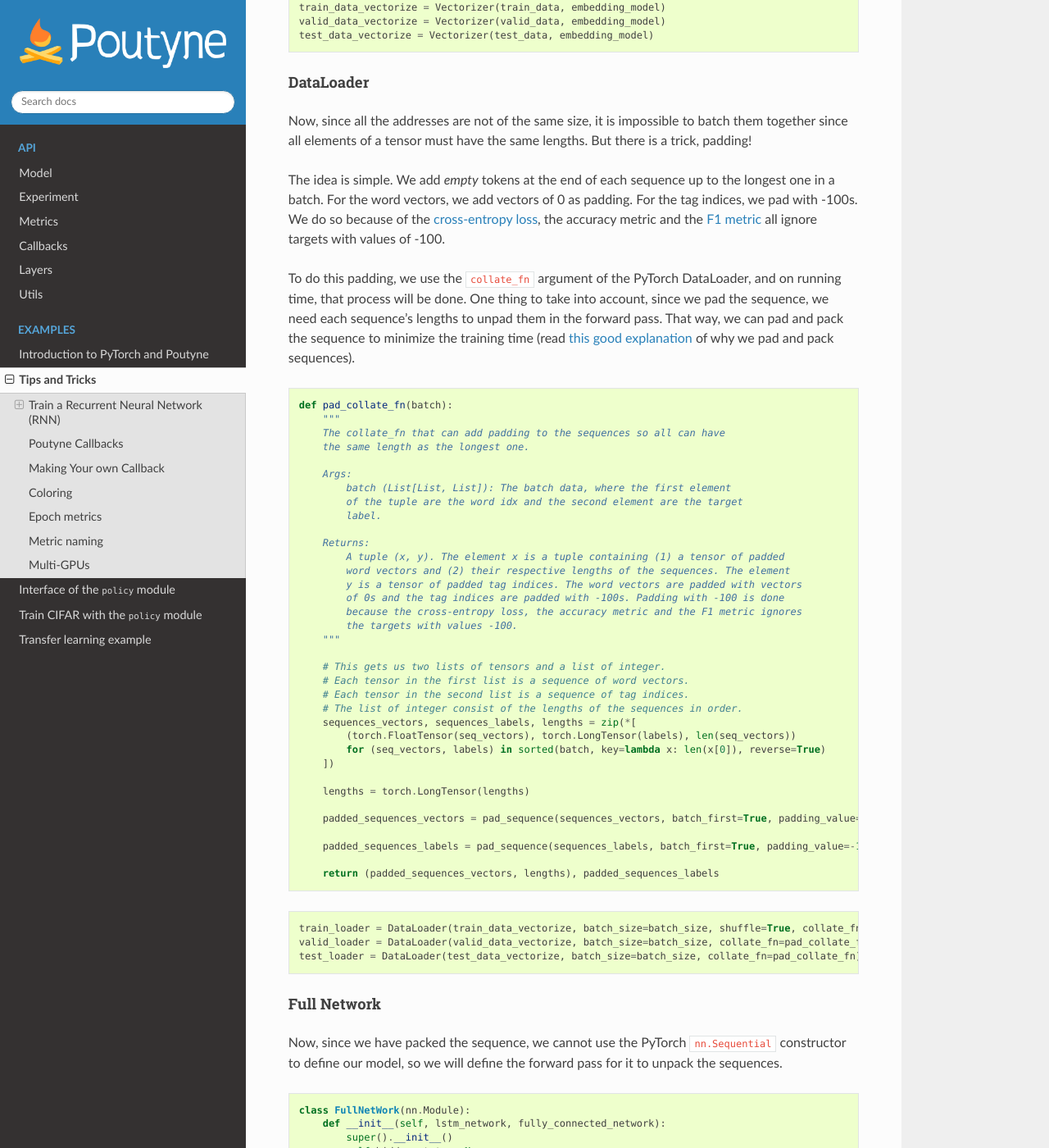
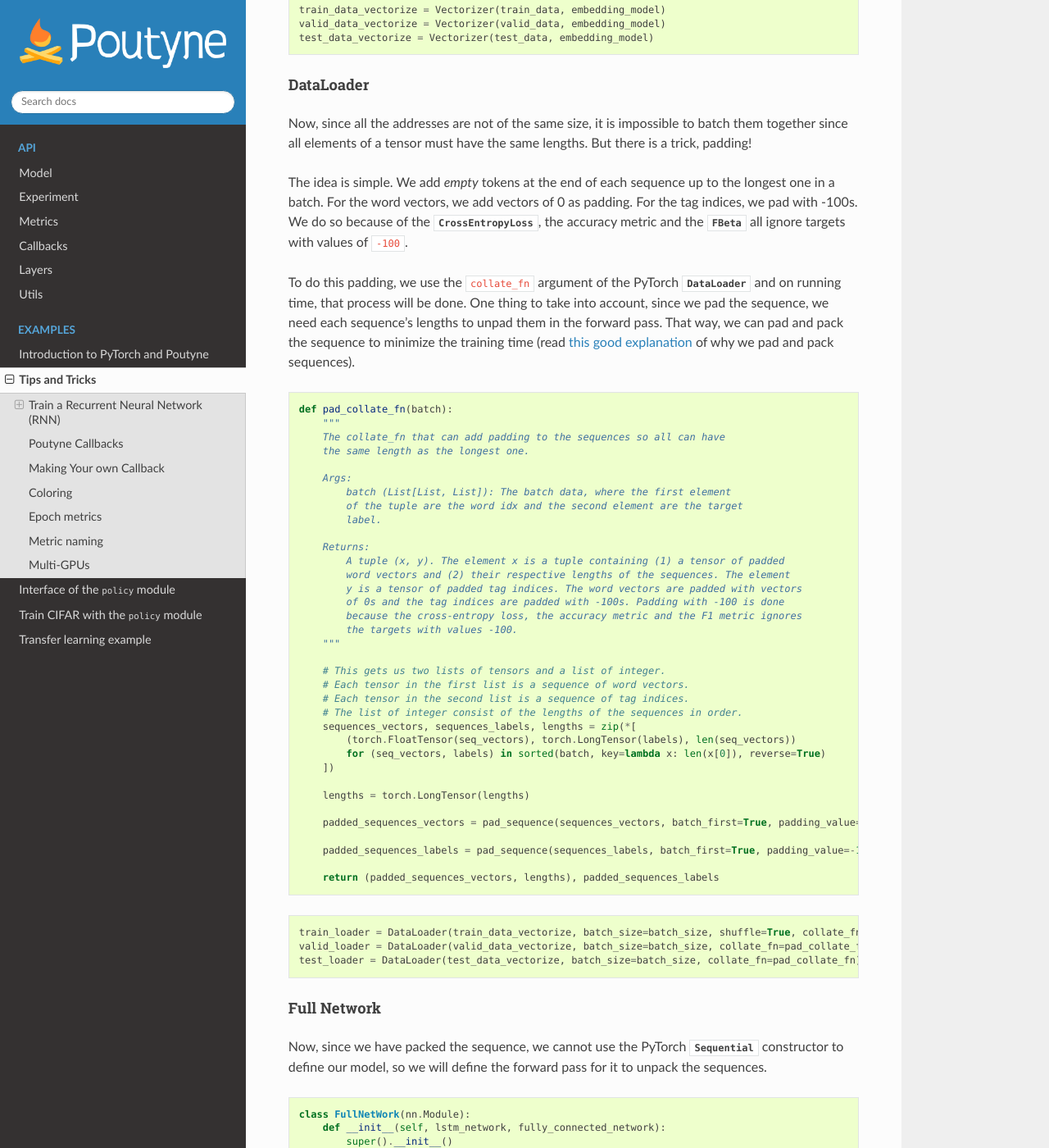
Before and after one commit to GRAAL-Research/poutyne, a Sphinx documentation site: the page built from docs/source/examples/tips_and_tricks.rst, in a window 1280 px wide and 1400 px high, scrolled down 4586 px. Shown: the whole window at 82% size. Built offline with Sphinx 7.4.7 and the Read the Docs theme 2.0.0, drawn with Linux system fonts in a browser that asks for light colours; the version number could not be read and is left out; some of the changed text lies outside the part shown.

Commit message:
img and internal ref

```diff
--- a/docs/source/examples/policy_interface.rst
+++ b/docs/source/examples/policy_interface.rst
@@ -9,13 +9,13 @@
 About the ``policy`` Module Interface
 =====================================
 
-The ``policy`` modules give you fine-grained control over the training process.
-This example demonstrates how the ``policy`` module works and how you can create your own policies.
+The :class:`~poutyne.framework.callbacks.policies` modules give you fine-grained control over the training process.
+This example demonstrates how the :class:`~poutyne.framework.callbacks.policies` module works and how you can create your own policies.
 
 Parameter Spaces and Phases
 ---------------------------
 
-Parameter spaces like ``linspace`` and ``cosinespace`` are the basic building blocks.
+Parameter spaces like :class:`~poutyne.framework.callbacks.policies.linspace` and :class:`~poutyne.framework.callbacks.policies.cosinespace` are the basic building blocks.
 
 .. code-block:: python
 
--- a/docs/source/examples/tips_and_tricks.rst
+++ b/docs/source/examples/tips_and_tricks.rst
@@ -64,7 +64,7 @@
 ---
 For the first component, instead of using a vanilla RNN, we use a variant of it, known as a long short-term memory (LSTM) (to learn more about `LSTM <http://colah.github.io/posts/2015-08-Understanding-LSTMs/>`_. For now, we use a single-layer unidirectional LSTM.
 
-Also, since our data is textual, we will use the well-known word embeddings to encode the textual information. The LSTM input and hidden state dimensions will be of the same size. This size corresponds to the word embeddings dimension, which in our case will be the `French pre trained <https://fasttext.cc/docs/en/crawl-vectors.html>`_ fastText embeddings of dimension 300.
+Also, since our data is textual, we will use the well-known word embeddings to encode the textual information. The LSTM input and hidden state dimensions will be of the same size. This size corresponds to the word embeddings dimension, which in our case will be the `French pre trained <https://fasttext.cc/docs/en/crawl-vectors.html>`_ fastText embeddings of dimension ``300``.
 
 .. Note:: See this `discussion <https://discuss.pytorch.org/t/could-someone-explain-batch-first-true-in-lstm/15402>`_ for the explanation why we use the ``batch_first`` argument.
 
@@ -84,7 +84,7 @@
 Fully-connected Layer
 ---------------------
 
-We use this layer to map the representation of the LSTM (300) to the tag space (8, the number of tags) and predict the most likely tag using a softmax.
+We use this layer to map the representation of the LSTM (``300``) to the tag space (8, the number of tags) and predict the most likely tag using a softmax.
 
 .. code-block:: python
 
@@ -125,7 +125,7 @@
     valid_data = pickle.load(open("./data/valid.p", "rb"))  # 20,000 examples
     test_data = pickle.load(open("./data/test.p", "rb"))  # 30,000 examples
 
-If we take a look at the training dataset, it's a list of 80,000 tuples where the first element is the full address, and the second element is a list of the tag (the ground truth).
+If we take a look at the training dataset, it's a list of ``80,000`` tuples where the first element is the full address, and the second element is a list of the tag (the ground truth).
 
 .. code-block:: python
 
@@ -146,7 +146,7 @@
             """
 
             fasttext.util.download_model('fr', if_exists='ignore')
-            self.embedding_model = fasttext.load_model("./cc.fr.300.bin")
+            self.embedding_model = fasttext.load_model("./cc.fr.``300``.bin")
 
         def __call__(self, address):
             """
@@ -212,9 +212,9 @@
 
 Now, since all the addresses are not of the same size, it is impossible to batch them together since all elements of a tensor must have the same lengths. But there is a trick, padding!
 
-The idea is simple. We add *empty* tokens at the end of each sequence up to the longest one in a batch. For the word vectors, we add vectors of 0 as padding. For the tag indices, we pad with -100s. We do so because of the `cross-entropy loss <https://pytorch.org/docs/stable/generated/torch.nn.CrossEntropyLoss.html#torch.nn.CrossEntropyLoss>`_, the accuracy metric and the `F1 metric <https://poutyne.org/metrics.html#poutyne.framework.metrics.FBeta>`_ all ignore targets with values of -100.
+The idea is simple. We add *empty* tokens at the end of each sequence up to the longest one in a batch. For the word vectors, we add vectors of 0 as padding. For the tag indices, we pad with -100s. We do so because of the :class:`~torch.nn.CrossEntropyLoss`, the accuracy metric and the :class:`~poutyne.framework.metrics.epoch_metrics.fscore.FBeta` all ignore targets with values of ``-100``.
 
-To do this padding, we use the ``collate_fn`` argument of the PyTorch DataLoader, and on running time, that process will be done. One thing to take into account, since we pad the sequence, we need each sequence's lengths to unpad them in the forward pass. That way, we can pad and pack the sequence to minimize the training time (read `this good explanation <https://stackoverflow.com/questions/51030782/why-do-we-pack-the-sequences-in-pytorch>`_ of why we pad and pack sequences).
+To do this padding, we use the ``collate_fn`` argument of the PyTorch :class:`~torch.utils.data.DataLoader` and on running time, that process will be done. One thing to take into account, since we pad the sequence, we need each sequence's lengths to unpad them in the forward pass. That way, we can pad and pack the sequence to minimize the training time (read `this good explanation <https://stackoverflow.com/questions/51030782/why-do-we-pack-the-sequences-in-pytorch>`_ of why we pad and pack sequences).
 
 .. code-block:: python
 
@@ -293,7 +293,7 @@
 Summary
 -------
 
-So we have created an LSTM network (``lstm_network``), a fully connected network (``fully_connected_network``), those two components are used in the full network. This full network used padded, packed sequences (defined in the forward pass), so we created the `pad_collate_fn` function to process the needed work. The DataLoader will conduct that process. Finally, when we load the data, this will be done using the vectorizer, so the address will be represented using word embeddings. Also, the address components will be converted into categorical value (from 0 to 7).
+So we have created an LSTM network (``lstm_network``), a fully connected network (``fully_connected_network``), those two components are used in the full network. This full network used padded, packed sequences (defined in the forward pass), so we created the ``pad_collate_fn`` function to process the needed work. The DataLoader will conduct that process. Finally, when we load the data, this will be done using the vectorizer, so the address will be represented using word embeddings. Also, the address components will be converted into categorical value (from 0 to 7).
 
 Now that we have all the components for the network let's define our SGD optimizer.
 
@@ -423,9 +423,9 @@
 Epoch metrics
 =============
 
-It's also possible to used epoch metrics such as F1-score. You could also define your own epoch metric using the ``EpochMetric`` interface.
+It's also possible to used epoch metrics such as :class:`~poutyne.framework.metrics.epoch_metrics.fscore.FBeta`. You could also define your own epoch metric using the :class:`~poutyne.framework.metrics.epoch_metrics.base.EpochMetric` interface.
 
-Furthermore, you could also use the ``SKLearnMetrics`` wrapper to wrap a scikit-learn metric as an epoch metric.
+Furthermore, you could also use the :class:`~poutyne.framework.metrics.epoch_metrics.sklearn_metrics.SKLearnMetrics` wrapper to wrap a scikit-learn metric as an epoch metric.
 
 .. code-block:: python
 
```
Also changed, not shown: other parts of docs/source/examples/tips_and_tricks.rst (+4 -4 lines), docs/source/examples/transfert_learning.rst (+12 -0 lines), docs/source/_static/img/best.png (added), docs/source/_static/img/logs.png (added), 1 other file.
